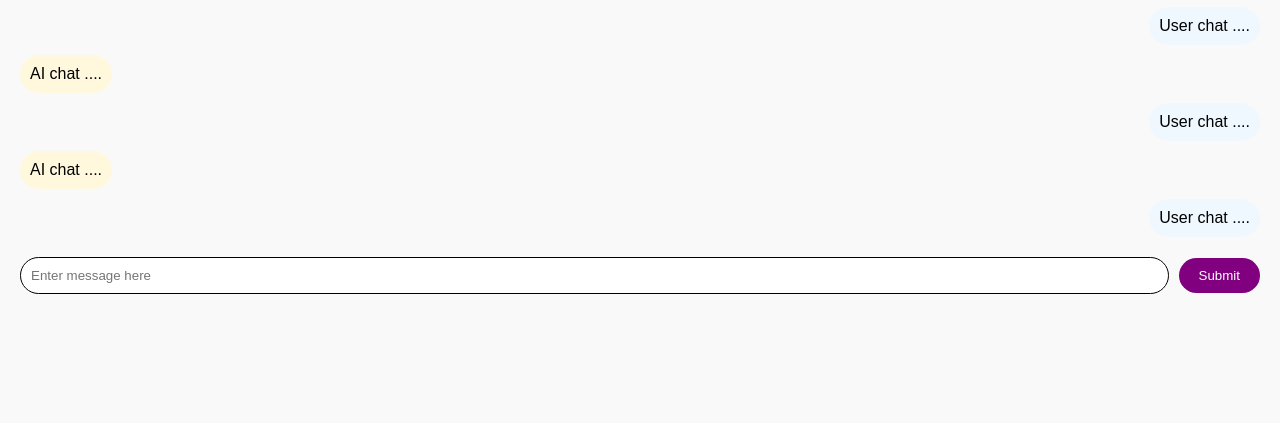
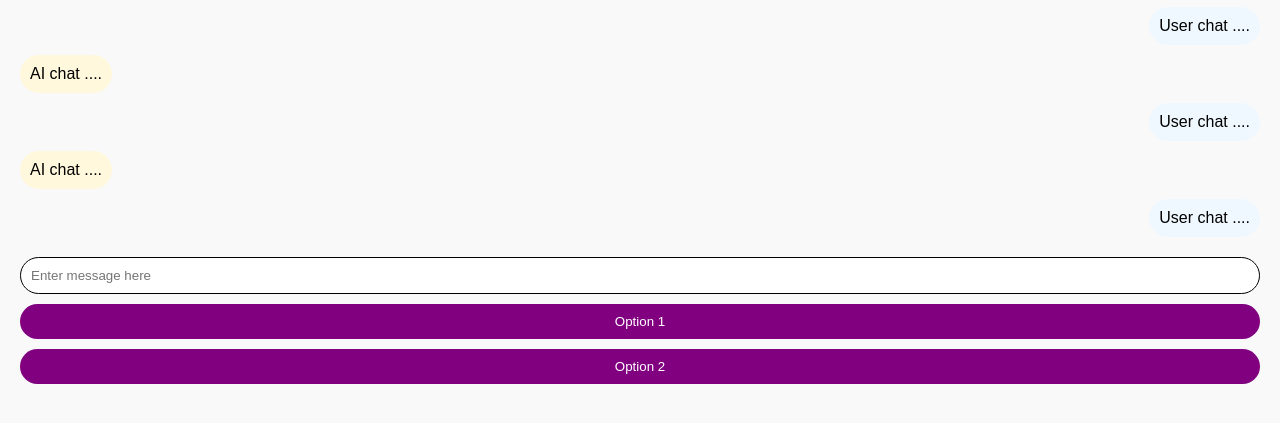
Before and after one commit to MadSmith17/411Chatbot, a plain HTML site: page frontend.html in a window 1280 px wide. Shown: the part 129-552 px from the top of the page. Drawn offline with Linux system fonts and the light colour scheme.

Commit message:
Added option buttons

```diff
--- a/frontend.html
+++ b/frontend.html
@@ -29,7 +29,10 @@
 
     <div class="input-area">
         <input type="text" placeholder="Enter message here">
-        <button type="submit">Submit</button>
+    </div>
+    <div class="button-area">
+        <button>Option 1</button>
+        <button>Option 2</button>
     </div>
 </body>
 </html>
--- a/styles.css
+++ b/styles.css
@@ -9,9 +9,7 @@
             display: flex;
             flex-direction: column;
             gap: 10px;
-            /* Space between messages */
             margin-bottom: 20px;
-            /* Space before input area */
         }
 
         .message {
@@ -64,3 +62,19 @@
             cursor: pointer;
             color: white;
         }
+
+        .button-area {
+            display: flex;
+            flex-direction: column;
+            gap: 10px;
+            margin-top: 10px;
+        }
+
+        .button-area button {
+            padding: 10px 20px;
+            background-color: purple;
+            border: none;
+            border-radius: 20px;
+            cursor: pointer;
+            color: white;
+        }
```
